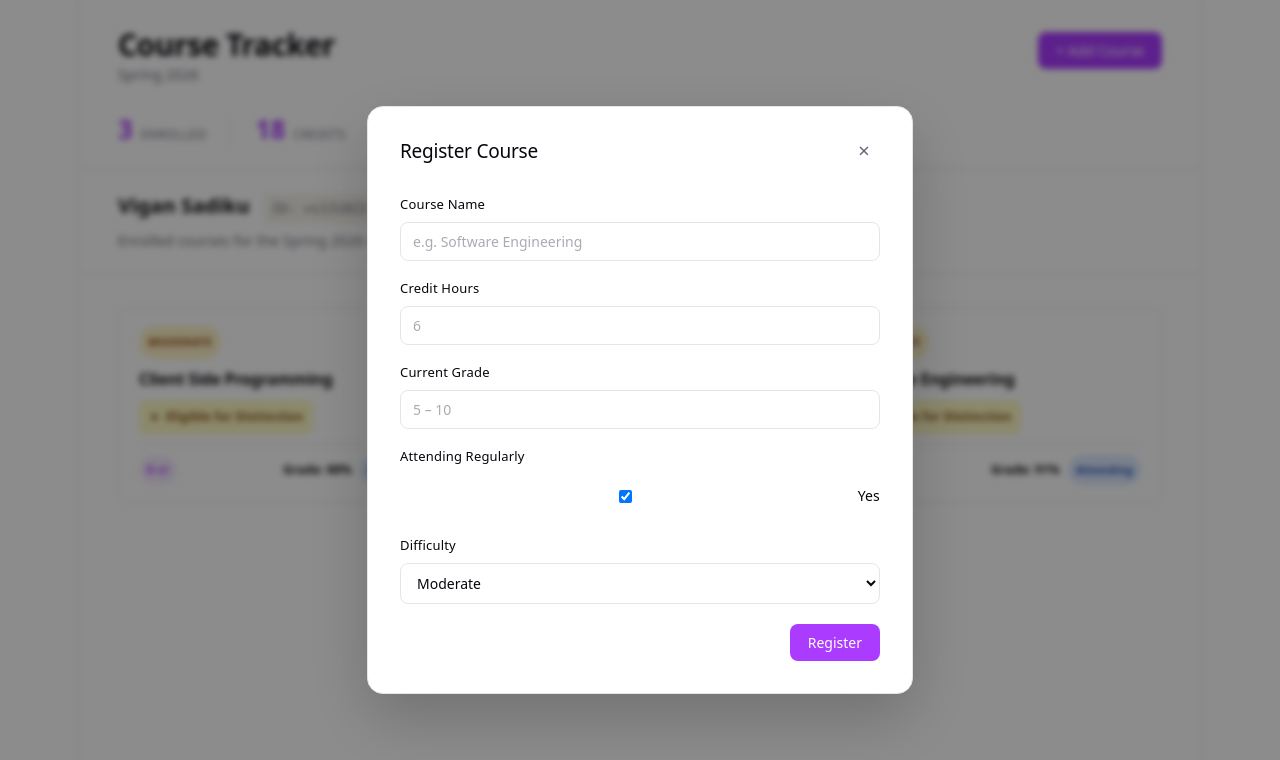
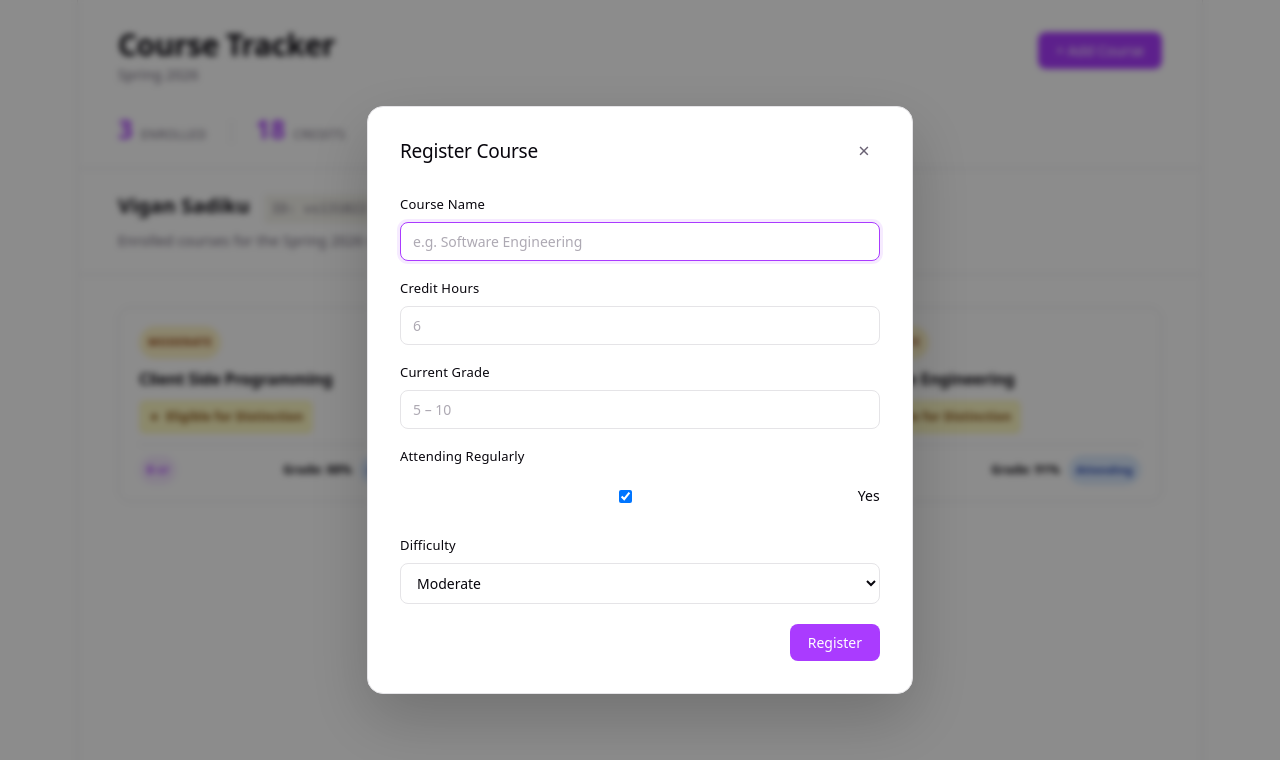
Before and after one commit to vigan131022/course-tracker-131022, a React (Vite) app: page / in a window 1280 px wide. Both pictures are taken after a click on the button "+ Add Course". Shown: the top 760 px of the page. Built offline with nearby package versions, Linux system fonts and the light colour scheme.

Commit message:
Added additional functionality

```diff
--- a/src/App.jsx
+++ b/src/App.jsx
@@ -1,4 +1,4 @@
-import { useState, useEffect } from 'react'
+import { useState, useEffect, useCallback } from 'react'
 import './App.css'
 import StudentCard from './StudentCard'
 import RegisterCourse from './RegisterCourse'
@@ -36,9 +36,15 @@ function App() {
     setShowForm(false)
   }
 
-  function handleRemove(id) {
-    setCourses(courses.filter(c => c.id !== id))
-  }
+  // Using the functional updater form of setCourses means this callback never
+  // needs to read the courses variable directly, so the dependency array stays
+  // empty and the function reference is stable across renders. That stability
+  // is what lets React.memo on StudentCard actually skip re-renders — if this
+  // were a plain function, every parent render would hand every card a new
+  // prop reference and memo would never help.
+  const handleRemove = useCallback((id) => {
+    setCourses(prev => prev.filter(c => c.id !== id))
+  }, [])
 
   function handleOverlayClick(e) {
     if (e.target === e.currentTarget) setShowForm(false)
--- a/src/RegisterCourse.jsx
+++ b/src/RegisterCourse.jsx
@@ -1,4 +1,4 @@
-import { useState } from 'react'
+import { useState, useRef, useEffect } from 'react'
 import './RegisterCourse.css'
 
 const EMPTY = { name: '', credits: '', grade: '', attending: true, difficulty: 'Moderate' }
@@ -6,6 +6,11 @@ const EMPTY = { name: '', credits: '', grade: '', attending: true, difficulty: '
 function RegisterCourse({ onRegister }) {
   const [form, setForm] = useState(EMPTY)
   const [errors, setErrors] = useState({})
+  const nameInputRef = useRef(null)
+
+  useEffect(() => {
+    nameInputRef.current?.focus()
+  }, [])
 
   function validate() {
     const errs = {}
@@ -48,6 +53,7 @@ function RegisterCourse({ onRegister }) {
       <label className="form-field">
         Course Name
         <input
+          ref={nameInputRef}
           type="text"
           value={form.name}
           onChange={e => field('name', e.target.value)}
--- a/src/StudentCard.jsx
+++ b/src/StudentCard.jsx
@@ -1,3 +1,4 @@
+import { memo } from 'react'
 import './StudentCard.css'
 
 function StudentCard({ course, onRemove }) {
@@ -41,4 +42,4 @@ function StudentCard({ course, onRemove }) {
   )
 }
 
-export default StudentCard
+export default memo(StudentCard)
```
